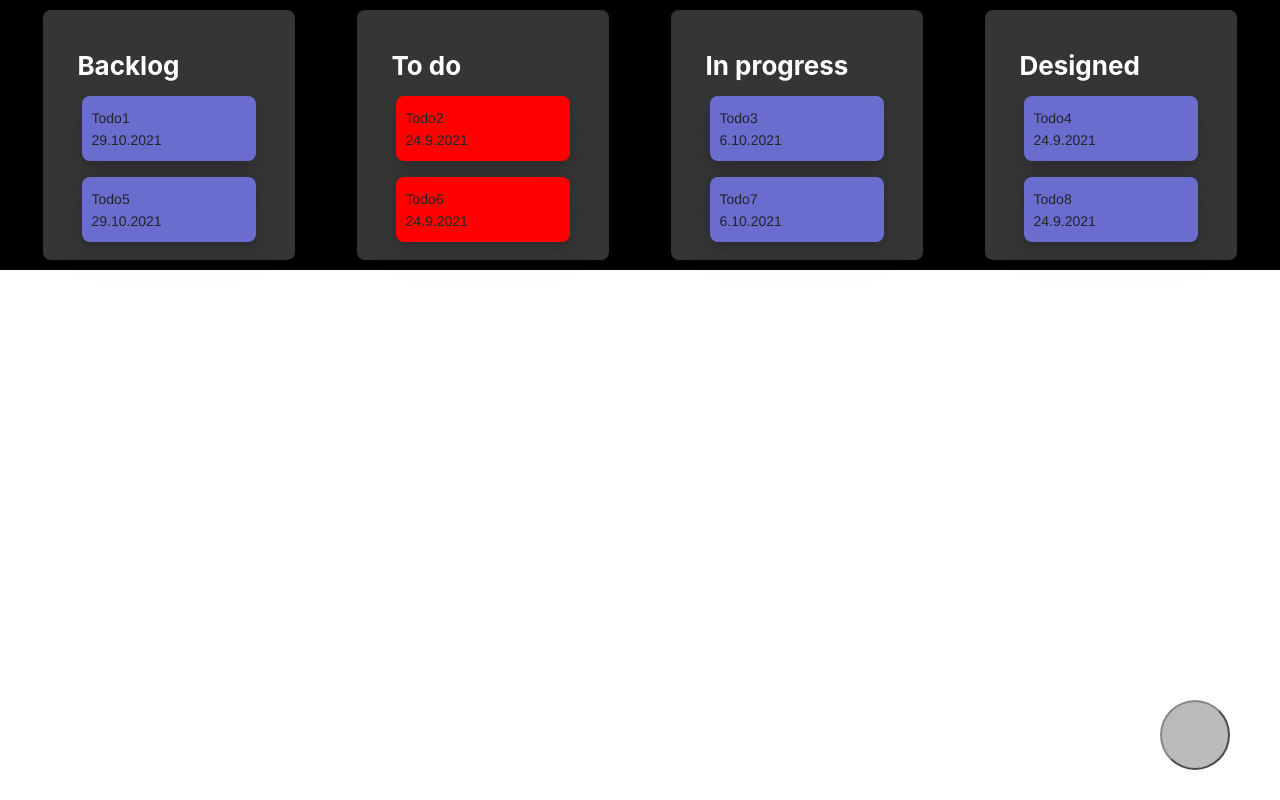
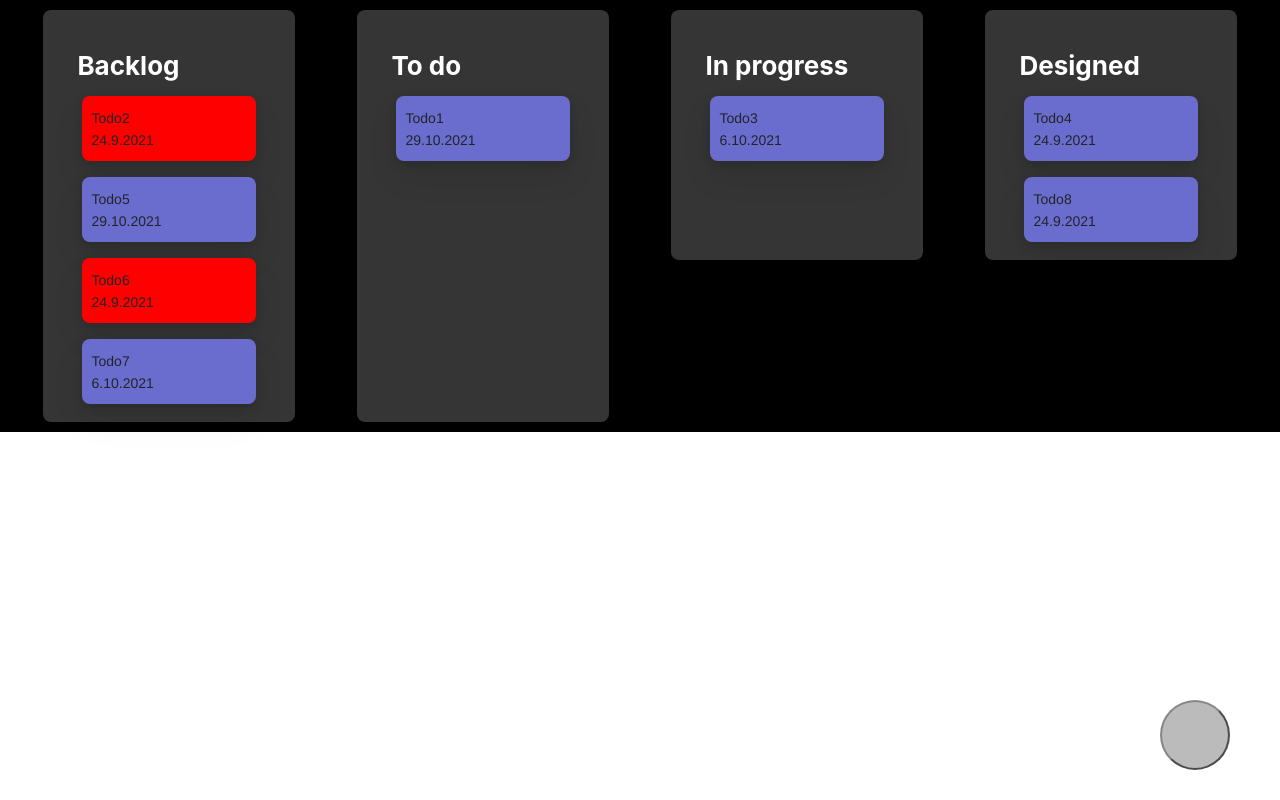
Before and after one commit to Vanich007/toDo, a React (Create React App) app: page / in a window 1280 px wide. Built offline with nearby package versions, Linux system fonts and the light colour scheme; data requests are answered from the project's data file; grey boxes are pictures that could not be loaded.

Commit message:
not saving to file drag-drop in one column

```diff
--- a/src/components/Modal/Modal.tsx
+++ b/src/components/Modal/Modal.tsx
@@ -2,7 +2,7 @@ import Button from "react-bootstrap/Button";
 import Modal from "react-bootstrap/Modal";
 import { FC, useEffect } from "react";
 import { actions } from "../../reducers/tasksReducer";
-import { actions as modlaActions } from "../../reducers/modalReducer";
+import { actions as modalActions } from "../../reducers/modalReducer";
 import {
   getActiveTask,
   getTemporaryTask,
@@ -32,16 +32,16 @@ export const ShowTaskInModal: FC<ShowTaskInModalPropsType> = (props) => {
 
   const handleSaveClose = () => {
     dispatch(actions.onTaskChange(temporaryTask));
-    dispatch(modlaActions.turnOffModal());
+    dispatch(modalActions.turnOffModal());
     history.push({ pathname: "/" });
   };
   const handleCancelClose = () => {
-    dispatch(modlaActions.turnOffModal());
+    dispatch(modalActions.turnOffModal());
     history.push({ pathname: "/" });
   };
   const deleteTaskItem = () => {
     dispatch(actions.onTaskDelete(activeTask.id));
-    dispatch(modlaActions.turnOffModal());
+    dispatch(modalActions.turnOffModal());
     history.push({ pathname: "/" });
   };
 
@@ -56,6 +56,7 @@ export const ShowTaskInModal: FC<ShowTaskInModalPropsType> = (props) => {
             taskName={activeTask.taskName}
             status={activeTask.status}
             deadline={activeTask.deadline}
+            order={activeTask.order}
             id={activeTask.id}
             show={props.show}
           />
--- a/src/components/Tasks/EditTask.tsx
+++ b/src/components/Tasks/EditTask.tsx
@@ -11,6 +11,7 @@ type EditTaskPropsType = {
   status: StatusType;
   deadline: number;
   id: number;
+  order:number
   show: boolean;
 };
 
@@ -68,6 +69,7 @@ export const EditTask: FC<EditTaskPropsType> = (props) => {
     dispatch(
       actions.setTemporaryTaskData({
         id: props.id,
+        order:props.order,
         status: statusState,
         taskName: taskNameState,
         deadline: date.getTime(),
--- a/src/components/Tasks/TaskItem.tsx
+++ b/src/components/Tasks/TaskItem.tsx
@@ -1,4 +1,4 @@
-import React, { useRef, FC, memo, LegacyRef } from "react";
+import React, { useRef, FC, memo, LegacyRef, useState } from "react";
 import "./Tasks.scss";
 import { TaskType } from "../../reducers/tasksReducer";
 import { actions as modalActions } from "../../reducers/modalReducer";
@@ -15,11 +15,13 @@ type TaskItemPropsType = {
     dragAllTasksIndex: number,
     hoverAllTasksIndex: number
   ) => void;
+  onDrop: (item: DragItem) => void;
   allTasksId: number;
 };
 
 export const TaskItem: FC<TaskItemPropsType> = memo(
-  ({ allTasksId, index, moveListItem, task }) => {
+  ({ allTasksId, index, moveListItem, task, onDrop }) => {
+    let [lastHoverIndex, setLastHoverIndex] = useState(allTasksId);
     const [{ isDragging }, dragRef] = useDrag({
       type: "item",
       item: { index, allTasksId },
@@ -60,6 +62,7 @@ export const TaskItem: FC<TaskItemPropsType> = memo(
         );
         item.index = hoverIndex;
       },
+      drop: onDrop,
     });
 
     const ref = useRef<HTMLInputElement>(null);
--- a/src/components/Tasks/Tasks.tsx
+++ b/src/components/Tasks/Tasks.tsx
@@ -9,6 +9,7 @@ import {
   ready,
   TaskType,
   StatusType,
+  patchTask,
 } from "../../reducers/tasksReducer";
 import {
   getModalIsActive,
@@ -24,7 +25,7 @@ import { actions as tasksActions } from "../../reducers/tasksReducer";
 const ItemTypes = [Backlog, toDo, inProgress, ready];
 export interface DragItem {
   index: number;
-  id: string;
+  id: number;
   type: string;
   allTasksId: number;
 }
@@ -52,6 +53,7 @@ export const Tasks: React.FC = () => {
         //form data for Modal editing window
         id,
         status: toDo,
+        order: id,
         taskName: "New Task",
         deadline,
       })
@@ -126,11 +128,17 @@ const DroapableDiv = memo((props: DroapableDivPropsType) => {
         return null;
       //if item with another status, change status
 
+      // dispatch(
+      //   tasksActions.onChangeTaskStatus(
+      //     props.allTasks[droppedAllTasksIndex].id,
+      //     props.status as StatusType
+      //   )
+      // );
       dispatch(
-        tasksActions.onChangeTaskStatus(
-          props.allTasks[droppedAllTasksIndex].id,
-          props.status as StatusType
-        )
+        patchTask({
+          ...props.allTasks[droppedAllTasksIndex],
+          status: props.status as StatusType,
+        })
       );
     },
   });
--- a/src/components/Tasks/TasksGroup.tsx
+++ b/src/components/Tasks/TasksGroup.tsx
@@ -1,8 +1,9 @@
 import React, { useState, useCallback, useEffect } from "react";
 import { TaskItem } from "./TaskItem";
-import { TaskType } from "../../reducers/tasksReducer";
+import { actions, TaskType } from "../../reducers/tasksReducer";
 import "./Tasks.scss";
 import { useDispatch } from "react-redux";
+import { DragItem } from "./Tasks";
 
 type TasksGroupProps = {
   tasks: Array<TaskType>;
@@ -10,11 +11,16 @@ type TasksGroupProps = {
 };
 
 export const TasksGroup: React.FC<TasksGroupProps> = (props) => {
-  let [tasks, setTasks] = useState([...props.tasks]);
+  let [lastHoverAllTasksIndex, setLastHoverAllTasksIndex] = useState(-1); //для обработки drop  - над каким элементом брошен
+  console.log("lastHoverAllTasksIndex", lastHoverAllTasksIndex);
+  let [tasks, setTasks] = useState([
+    ...props.tasks.sort((a, b) => a.order - b.order),
+  ]);
+
   const dispatch = useDispatch();
 
   useEffect(() => {
-    setTasks([...props.tasks]);
+    setTasks([...props.tasks.sort((a, b) => a.order - b.order)]);
   }, [props.tasks]);
 
   const moveTaskListItem = useCallback(
@@ -30,13 +36,21 @@ export const TasksGroup: React.FC<TasksGroupProps> = (props) => {
       const localHoverIndex = tasks.findIndex(
         (i) => i.id === props.allTasks[hoverAllTasksIndex].id
       );
-      console.log("local", localDragIndex, localHoverIndex);
+
+      //console.log("local", localDragIndex, localHoverIndex);
       if (
         localDragIndex > -1 && //если оба элемента из одного столбца
         localHoverIndex > -1 //меняем местами
       ) {
         const dragItem = tasks[dragIndex];
         const hoverItem = tasks[hoverIndex];
+
+        if (lastHoverAllTasksIndex !== hoverAllTasksIndex)
+          setLastHoverAllTasksIndex(hoverAllTasksIndex);
+        console.log(
+          "props.allTasks[hoverAllTasksIndex].id",
+          props.allTasks[hoverAllTasksIndex].id
+        );
         setTasks((tasks) => {
           const updatedTasks = [...tasks];
           updatedTasks[dragIndex] = hoverItem;
@@ -46,6 +60,12 @@ export const TasksGroup: React.FC<TasksGroupProps> = (props) => {
       }
     },
     [tasks]
+  );
+  const handleDrop = useCallback(
+    (index: number, item: DragItem) => {
+      dispatch(actions.onChangeOrder(lastHoverAllTasksIndex, item.id));
+    },
+    [lastHoverAllTasksIndex]
   );
 
   let taskItemsByStatuses = tasks.map((item, index) => {
@@ -58,6 +78,8 @@ export const TasksGroup: React.FC<TasksGroupProps> = (props) => {
           moveListItem={moveTaskListItem}
           key={item.id}
           task={item}
+          onDrop={(item: DragItem) => handleDrop(index, item)}
+          //{(item)=>handleDrop(index,item)}
         />
       </div>
     );
--- a/src/reducers/modalReducer.ts
+++ b/src/reducers/modalReducer.ts
@@ -13,6 +13,7 @@ const clearTask: TaskType = {
   id: 0,
   taskName: "",
   deadline: 0,
+  order: 0,
 };
 
 const defaultstate: defaultstateType = {
--- a/src/reducers/tasksReducer.ts
+++ b/src/reducers/tasksReducer.ts
@@ -18,6 +18,7 @@ export type TaskType = {
   id: number;
   taskName: string;
   deadline: number;
+  order: number;
 };
 
 const defaultstate = {
@@ -29,9 +30,9 @@ type defaultStateType = typeof defaultstate;
 export const tasksReducer = (state = defaultstate, action: ActionTypes) => {
   let newState = { ...state } as defaultStateType;
   switch (action.type) {
-    case "GOTTASKS":
+    case "GOT_TASKS":
       if (action.tasks) {
-        newState.tasks = [...action.tasks];
+        newState.tasks = [...action.tasks.sort((a, b) => a.order - b.order)];
         for (let i of action.tasks)
           if (newState.maxId < i.id) newState.maxId = i.id;
       } else {
@@ -40,7 +41,7 @@ export const tasksReducer = (state = defaultstate, action: ActionTypes) => {
       }
 
       return newState;
-    case "CHANGETASK":
+    case "CHANGE_TASK":
       const index = newState.tasks.findIndex(
         (item) => item.id === action.task.id
       );
@@ -51,13 +52,14 @@ export const tasksReducer = (state = defaultstate, action: ActionTypes) => {
       } else newState.tasks = [...state.tasks, action.task];
 
       return newState;
-    case "DELETETASK":
+    case "DELETE_TASK":
       newState.tasks = [...state.tasks.filter((item) => item.id !== action.id)];
       return newState;
-    case "CHANGETASKSTATUS":
-      state.tasks[state.tasks.findIndex((i) => i.id === action.id)].status =
-        action.status;
-      newState.tasks = [...state.tasks];
+    case "CHANGE_ORDER":
+      // const tempOrder1 = newState.tasks[action.id1].order;
+      // newState.tasks[action.id1].order = newState.tasks[action.id2].order;
+      newState.tasks[action.id2].order = newState.tasks[action.id1].order - 1;
+
       return newState;
     default:
       return state;
@@ -67,16 +69,16 @@ type ActionTypes = InferActionTypes<typeof actions>;
 
 export let actions = {
   onGotTasks: (tasks: Array<TaskType>) => {
-    return { tasks, type: "GOTTASKS" } as const;
+    return { tasks, type: "GOT_TASKS" } as const;
   },
   onTaskChange: (task: TaskType) => {
-    return { task, type: "CHANGETASK" } as const;
+    return { task, type: "CHANGE_TASK" } as const;
   },
   onTaskDelete: (id: number) => {
-    return { id, type: "DELETETASK" } as const;
+    return { id, type: "DELETE_TASK" } as const;
   },
-  onChangeTaskStatus: (id: number, status: StatusType) => {
-    return { id, status, type: "CHANGETASKSTATUS" } as const;
+  onChangeOrder: (id1: number, id2: number) => {
+    return { id1, id2, type: "CHANGE_ORDER" } as const;
   },
 };
 
@@ -98,3 +100,23 @@ export const getTasksFetch = () => {
       });
   };
 };
+
+export const patchTask = (task: TaskType) => {
+  return (dispatch: DispatchType) => {
+    return fetch(`http://localhost:5000/tasks/${task.id}`, {
+      method: "PATCH",
+      headers: {
+        "Content-Type": "application/json",
+      },
+      body: JSON.stringify(task),
+    })
+      .then((resp) => resp.json())
+      .then((data) => {
+        if (data.message) {
+          console.error(data.message);
+        } else {
+          dispatch(actions.onTaskChange(data));
+        }
+      });
+  };
+};
--- a/tasksDB.json
+++ b/tasksDB.json
@@ -1,50 +1,58 @@
 {
   "tasks": [
     {
-      "status": "Backlog",
+      "status": "To Do",
       "id": 1,
+      "order": 1,
       "taskName": "Todo1",
       "deadline": 1635488644486
     },
     {
-      "status": "To Do",
+      "status": "Backlog",
       "id": 2,
+      "order": 2,
       "taskName": "Todo2",
       "deadline": 1632494447545
     },
     {
       "status": "In Progress",
       "id": 3,
+      "order": 3,
       "taskName": "Todo3",
       "deadline": 1633498544486
     },
     {
       "status": "Ready",
       "id": 4,
+      "order": 4,
       "taskName": "Todo4",
       "deadline": 1632488544486
     },
     {
       "status": "Backlog",
       "id": 5,
+      "order": 5,
       "taskName": "Todo5",
       "deadline": 1635488644486
     },
     {
-      "status": "To Do",
+      "status": "Backlog",
       "id": 6,
+      "order": 6,
       "taskName": "Todo6",
       "deadline": 1632494447545
     },
     {
-      "status": "In Progress",
+      "status": "Backlog",
       "id": 7,
+      "order": 7,
       "taskName": "Todo7",
       "deadline": 1633498544486
     },
     {
       "status": "Ready",
       "id": 8,
+      "order": 8,
       "taskName": "Todo8",
       "deadline": 1632488544486
     }
```
